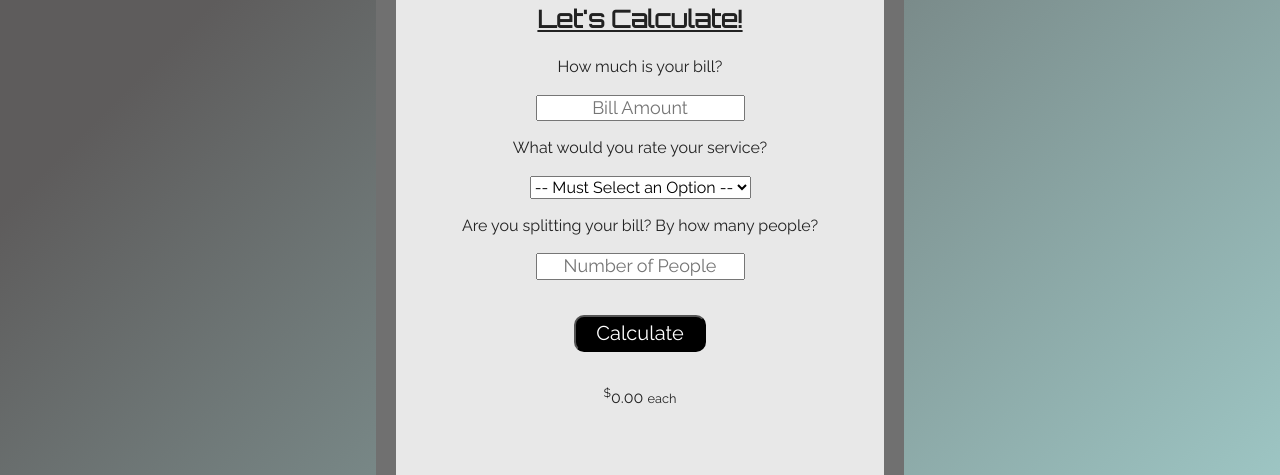
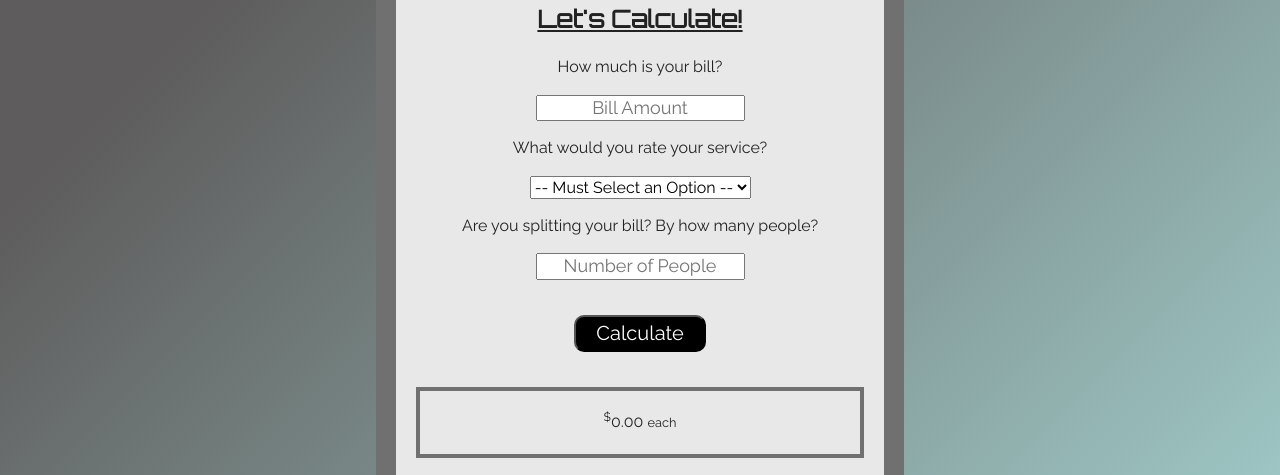
Before and after one commit to nath248/tip-calculator-javascript, a website: page index.html in a window 1280 px wide. Shown: the part 325-800 px from the top of the page. Drawn offline with Linux system fonts and the light colour scheme.

Commit message:
Add style for end of calculator

```diff
--- a/css/main.css
+++ b/css/main.css
@@ -128,6 +128,11 @@ button {
 button:hover {
   background-color: white;
   color: black;
+}
+
+.calculator-end{
+  border: 4px solid #707070;
+  padding: 20px 10px;
 }
 
 
```
